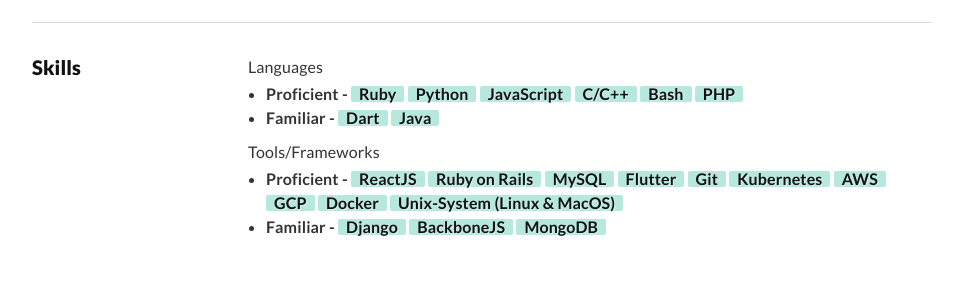
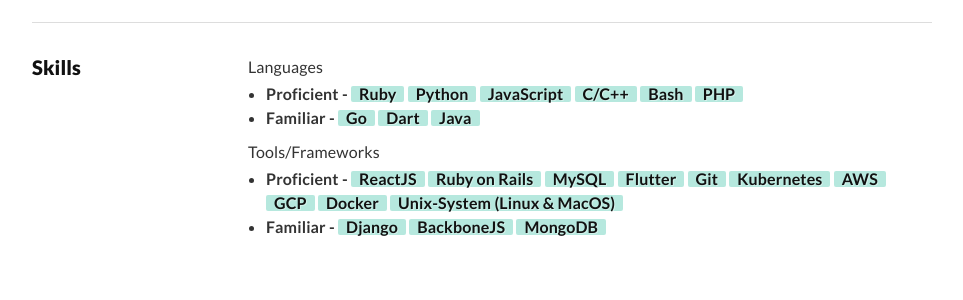
Before and after one commit to sangamcse/resume, a Jekyll site: the page built from index.html, in a window 1280 px wide and 900 px high, scrolled down 2454 px. Shown: the part 152-452 px from the top of the window, without its empty margins (158-1121 px from the left). Built offline with Jekyll 4.4.1, drawn with Linux system fonts in a browser that asks for light colours.

```diff
--- a/_data/skills.yml
+++ b/_data/skills.yml
@@ -1,7 +1,7 @@
 # Skills
 - skill: Languages
   proficient: [Ruby, Python, JavaScript, C/C++, Bash, PHP]
-  familiar: [Dart, Java]
+  familiar: [Go, Dart, Java]
 
 - skill: Tools/Frameworks
   proficient:
```
Also changed, not shown: 2 other files.
